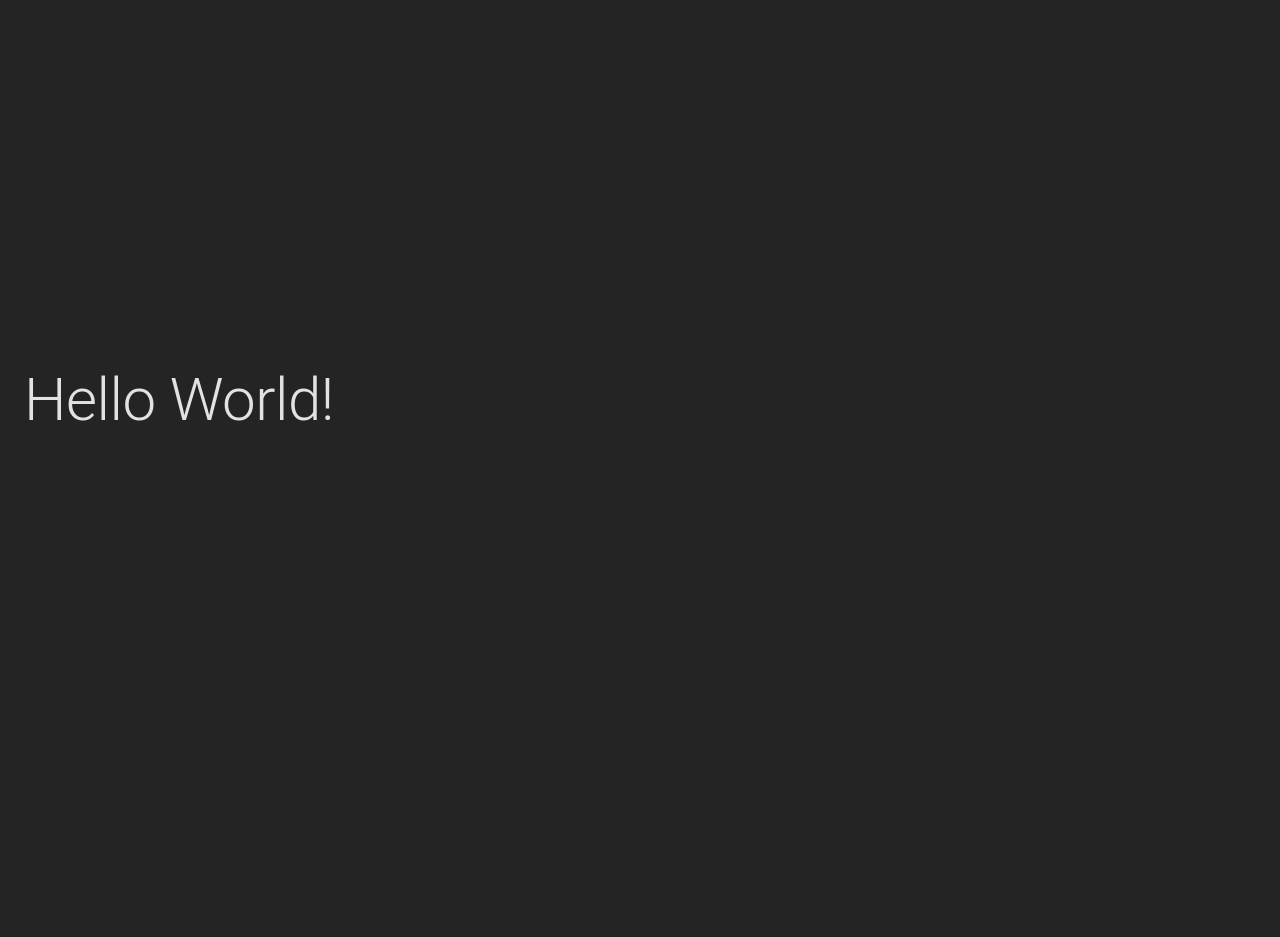
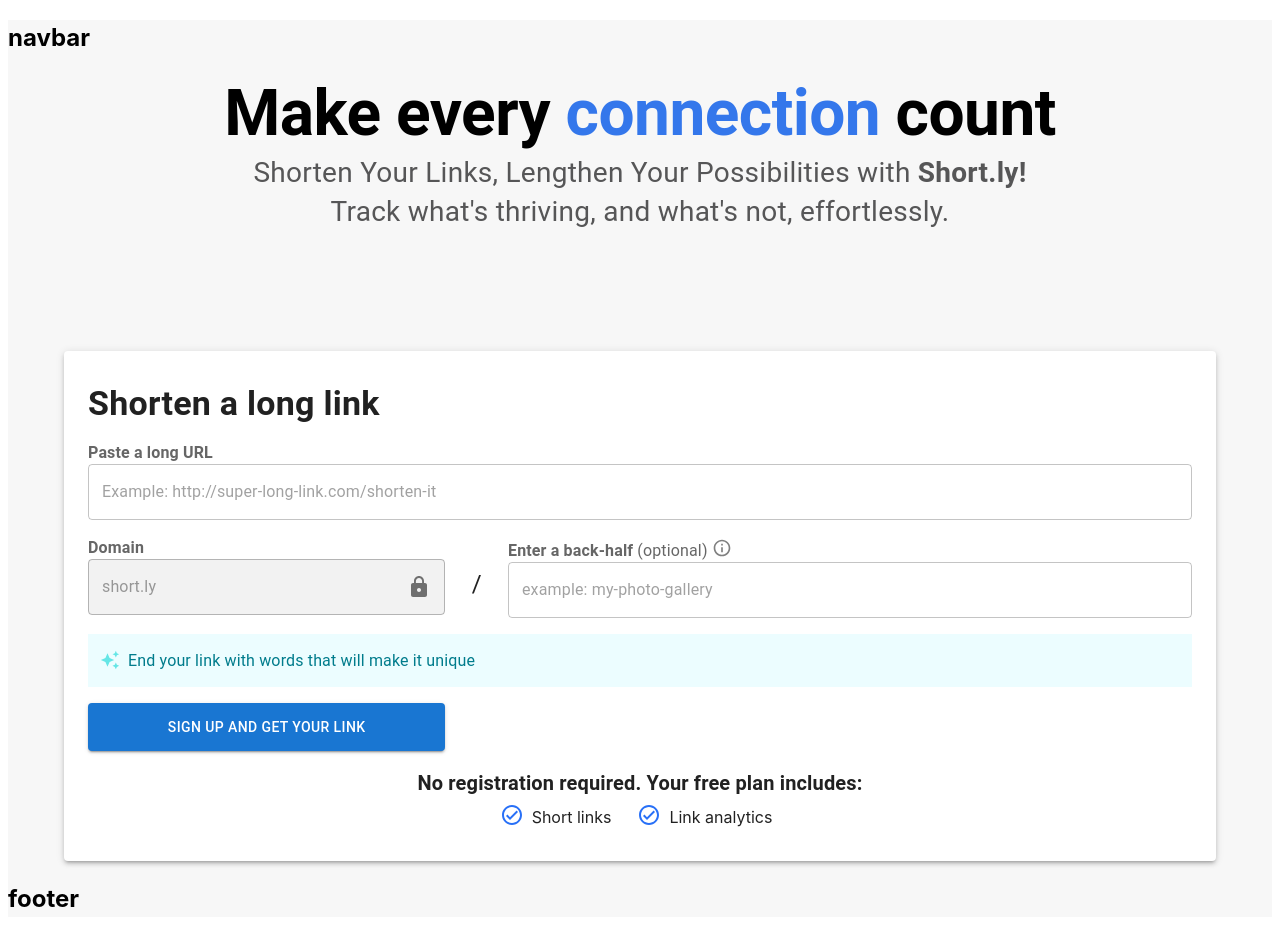
Before and after one commit to 3umaGH/URLShortener, a React (Vite) app in the folder client/: page / in a window 1280 px wide. Before the commit the page ends 800 px from the top, so only its background shows below. Built offline with nearby package versions, Linux system fonts and the light colour scheme; the HTML template or start-up script is replaced by a standard one.

Commit message:
feat: design mockup

```diff
--- a/client/src/App.tsx
+++ b/client/src/App.tsx
@@ -1,10 +1,8 @@
-import { Container, Typography } from "@mui/material";
+import { Homepage } from "./pages/Homepage";
 
 function App() {
   return (
-    <Container>
-      <Typography variant="h2">Hello World!</Typography>
-    </Container>
+    <Homepage></Homepage>
   );
 }
 
--- a/client/src/index.css
+++ b/client/src/index.css
@@ -2,10 +2,6 @@
   font-family: Inter, system-ui, Avenir, Helvetica, Arial, sans-serif;
   line-height: 1.5;
   font-weight: 400;
-
-  color-scheme: light dark;
-  color: rgba(255, 255, 255, 0.87);
-  background-color: #242424;
 
   font-synthesis: none;
   text-rendering: optimizeLegibility;
@@ -13,44 +9,3 @@
   -moz-osx-font-smoothing: grayscale;
   -webkit-text-size-adjust: 100%;
 }
-
-a {
-  font-weight: 500;
-  color: #646cff;
-  text-decoration: inherit;
-}
-a:hover {
-  color: #535bf2;
-}
-
-body {
-  margin: 0;
-  display: flex;
-  place-items: center;
-  min-width: 320px;
-  min-height: 100vh;
-}
-
-h1 {
-  font-size: 3.2em;
-  line-height: 1.1;
-}
-
-button {
-  border-radius: 8px;
-  border: 1px solid transparent;
-  padding: 0.6em 1.2em;
-  font-size: 1em;
-  font-weight: 500;
-  font-family: inherit;
-  background-color: #1a1a1a;
-  cursor: pointer;
-  transition: border-color 0.25s;
-}
-button:hover {
-  border-color: #646cff;
-}
-button:focus,
-button:focus-visible {
-  outline: 4px auto -webkit-focus-ring-color;
-}
--- /dev/null
+++ b/client/src/pages/Homepage.tsx
@@ -0,0 +1,188 @@
+import {
+  Box,
+  Button,
+  Container,
+  Grid,
+  InputAdornment,
+  InputLabel,
+  Paper,
+  TextField,
+  Typography,
+} from "@mui/material";
+
+import LockIcon from "@mui/icons-material/Lock";
+import AutoAwesomeIcon from "@mui/icons-material/AutoAwesome";
+import InfoOutlinedIcon from "@mui/icons-material/InfoOutlined";
+import CheckCircleOutlinedIcon from "@mui/icons-material/CheckCircleOutlined";
+
+export const Homepage = () => {
+  return (
+    <Box sx={{ backgroundColor: "#f7f7f7" }}>
+      <h2>navbar</h2>
+      <Box sx={{ textAlign: "center" }}>
+        <Box sx={{ mb: 15 }}>
+          <Typography variant="h2" fontSize={{ lg: 64, xs: 32 }}>
+            <b>
+              Make every <b style={{ color: "#3477eb" }}>connection</b> count
+            </b>
+          </Typography>
+
+          <Typography
+            variant="body1"
+            fontSize={{ lg: 28, xs: 16 }}
+            sx={{ color: "#565657" }}
+            lineHeight={1.4}
+          >
+            Shorten Your Links, Lengthen Your Possibilities with <b>Short.ly!</b>
+            <br />
+            Track what's thriving, and what's not, effortlessly.
+          </Typography>
+        </Box>
+
+        <Container>
+          <Paper
+            elevation={3}
+            sx={{
+              textAlign: "center",
+              backgroundColor: "white",
+            }}
+          >
+            <Container sx={{ p: 4 }}>
+              <Grid container spacing={2}>
+                <Grid item xs={12} sx={{ textAlign: "left" }}>
+                  <Typography variant="h4">
+                    <b>Shorten a long link</b>
+                  </Typography>
+                </Grid>
+
+                <Grid item xs={12} sx={{ textAlign: "left" }}>
+                  <InputLabel htmlFor={"long-link-field"}>
+                    <b>Paste a long URL</b>
+                  </InputLabel>
+                  <TextField
+                    fullWidth
+                    id="long-link-field"
+                    placeholder="Example: http://super-long-link.com/shorten-it"
+                    variant="outlined"
+                  />
+                </Grid>
+                <Grid item xs={11} md={4} sx={{ textAlign: "left" }}>
+                  <InputLabel htmlFor={"domain-link-field"}>
+                    <b>Domain</b>
+                  </InputLabel>
+                  <TextField
+                    disabled
+                    fullWidth
+                    id="domain-link-field"
+                    value="short.ly"
+                    variant="outlined"
+                    sx={{ backgroundColor: "#f2f2f2", borderRadius: 1 }}
+                    InputProps={{
+                      endAdornment: (
+                        <InputAdornment position="end">
+                          <LockIcon />
+                        </InputAdornment>
+                      ),
+                    }}
+                  />
+                </Grid>
+                <Grid item xs={0.5} sx={{ textAlign: "center", mt: 4 }}>
+                  <Typography variant="h5">/</Typography>
+                </Grid>
+                <Grid item xs={11.5} md={7.5} sx={{ textAlign: "left" }}>
+                  <InputLabel htmlFor={"back-half-field"}>
+                    <b>Enter a back-half</b> (optional){" "}
+                    <InfoOutlinedIcon
+                      fontSize="small"
+                      sx={{
+                        color: "gray",
+                        position: "relative",
+                        top: "2px",
+                      }}
+                    />
+                  </InputLabel>
+                  <TextField
+                    fullWidth
+                    id="back-half-field"
+                    placeholder="example: my-photo-gallery"
+                    variant="outlined"
+                  />
+                </Grid>
+                <Grid item xs={12} sx={{ textAlign: "left" }}>
+                  <Box sx={{ backgroundColor: "#ecfdff", padding: 1.5 }}>
+                    <Typography variant="subtitle1" sx={{ color: "#007c8c" }}>
+                      <AutoAwesomeIcon
+                        fontSize="small"
+                        sx={{
+                          color: "#65e6e6",
+                          position: "relative",
+                          top: "4px",
+                          mr: 1,
+                        }}
+                      />
+                      End your link with words that will make it unique
+                    </Typography>
+                  </Box>
+                </Grid>
+                <Grid item xs={12} md={4} sx={{ textAlign: "left" }}>
+                  <Button variant="contained" sx={{ width:"100%", p: 1.5, px:4 }}>
+                    Sign up and get your link
+                  </Button>
+                </Grid>
+                <Grid item xs={12} sx={{ textAlign: "center" }}>
+                  <Typography variant="h6">
+                    <b>No registration required. Your free plan includes:</b>
+                  </Typography>
+
+
+                    <ul
+                      style={{
+                        padding: 0,
+                        margin: 0,
+                        listStyleType: "none",
+                      }}
+                    >
+                      <li
+                        style={{ display: "inline-block", marginRight: "8px" }}
+                      >
+                        <CheckCircleOutlinedIcon
+                          fontSize="medium"
+                          sx={{
+                            color: "#2870f7",
+                            position: "relative",
+                            top: "4px",
+                            mr: 1,
+                          }}
+                        />
+                        Short links
+                      </li>
+                      <li
+                        style={{
+                          display: "inline-block",
+                          marginRight: "8px",
+                          marginLeft: "18px",
+                        }}
+                      >
+                        <CheckCircleOutlinedIcon
+                          fontSize="medium"
+                          sx={{
+                            color: "#2870f7",
+                            position: "relative",
+                            top: "4px",
+                            mr: 1,
+                          }}
+                        />
+                        Link analytics
+                      </li>
+                    </ul>
+
+                </Grid>
+              </Grid>
+            </Container>
+          </Paper>
+        </Container>
+      </Box>
+      <h2>footer</h2>
+    </Box>
+  );
+};
```
